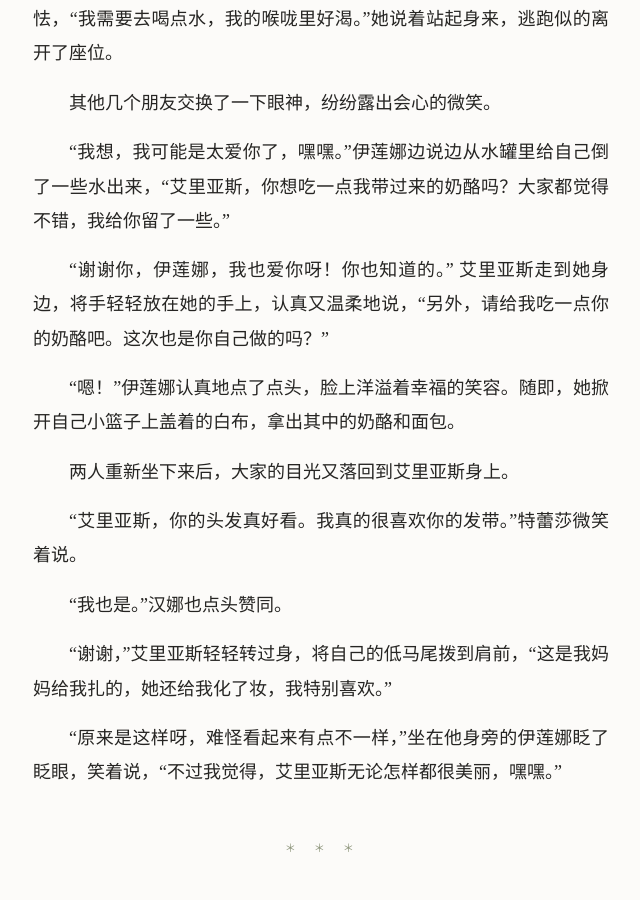
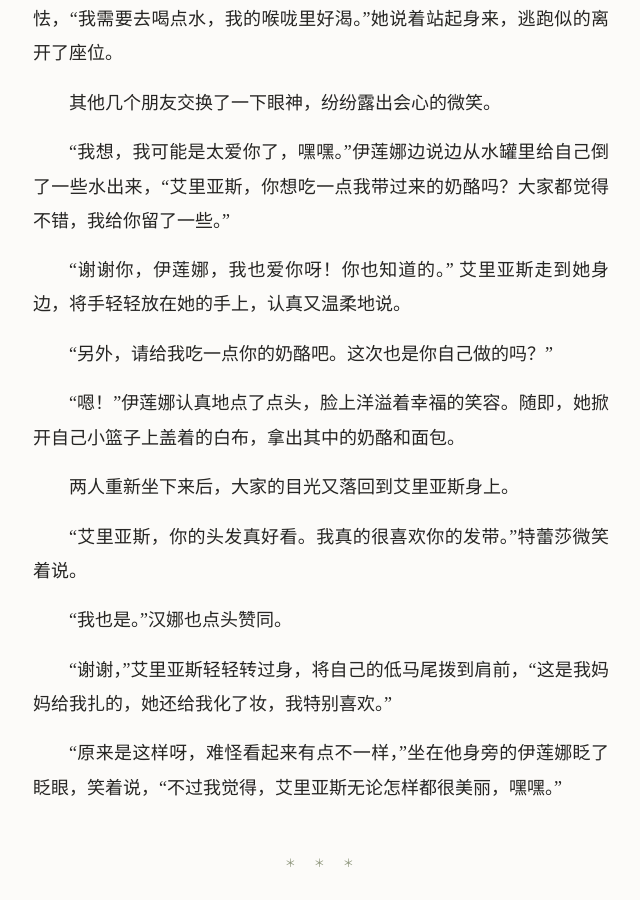
Before and after one commit to kxxx55500/kxxx55500.github.io, a Jekyll site: the page built from _chapters/saint-leina/3.md, in a window 1280 px wide and 900 px high, scrolled down 1107 px. Shown: the whole window, without its empty margins (319-959 px from the left). Built offline with Jekyll 4.4.1, drawn with Linux system fonts in a browser that asks for light colours; some web fonts are replaced.

Commit message:
修改 章节：3

```diff
--- a/_chapters/saint-leina/3.md
+++ b/_chapters/saint-leina/3.md
@@ -29,7 +29,9 @@ published: true
 
 “我想，我可能是太爱你了，嘿嘿。”伊莲娜边说边从水罐里给自己倒了一些水出来，“艾里亚斯，你想吃一点我带过来的奶酪吗？大家都觉得不错，我给你留了一些。”
 
-“谢谢你，伊莲娜，我也爱你呀！你也知道的。” 艾里亚斯走到她身边，将手轻轻放在她的手上，认真又温柔地说，“另外，请给我吃一点你的奶酪吧。这次也是你自己做的吗？”
+“谢谢你，伊莲娜，我也爱你呀！你也知道的。” 艾里亚斯走到她身边，将手轻轻放在她的手上，认真又温柔地说。
+
+“另外，请给我吃一点你的奶酪吧。这次也是你自己做的吗？”
 
 “嗯！”伊莲娜认真地点了点头，脸上洋溢着幸福的笑容。随即，她掀开自己小篮子上盖着的白布，拿出其中的奶酪和面包。
 
```
